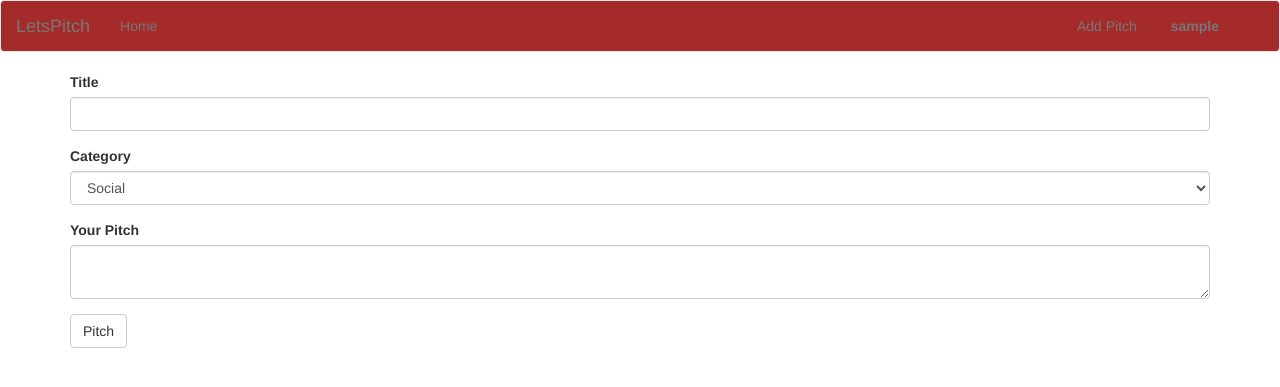
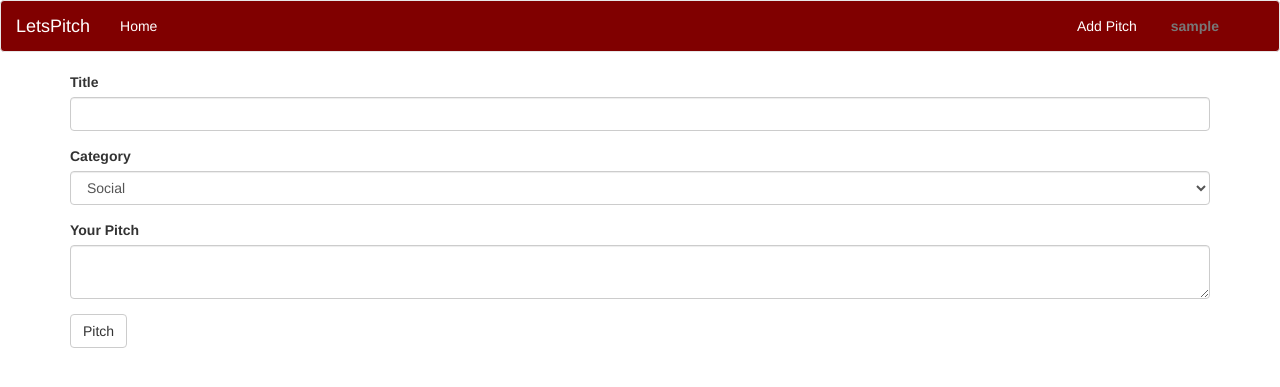
Before and after one commit to monginadiana/Lets-pitch, a Flask app: page /create_new in a window 1280 px wide. Shown: the top 387 px of the page. Run offline with Flask 2, Linux system fonts and the light colour scheme; the visitor is signed in with stand-in values (Sample User, id 1); data comes from the database, SQL or seed files in the repository; some libraries are stand-ins or nearby versions.

Commit message:
addition of the colors in the navbar

```diff
--- a/app/templates/navbar.html
+++ b/app/templates/navbar.html
@@ -1,4 +1,4 @@
-<nav class="navbar navbar-default "style="background-color:brown"">
+<nav class="navbar navbar-default "style="background-color: maroon"">
   <div class="container-fluid">
     <!-- Brand and toggle get grouped for better mobile display -->
     <div class="navbar-header">
@@ -9,27 +9,27 @@
         <span class="icon-bar"></span>
         <span class="icon-bar"></span>
       </button>
-      <a class="navbar-brand" href="/">Lets<span>Pitch</span></a>
+      <a class="navbar-brand" href="/"style="color:white;">Lets<span>Pitch</span></a>
     </div>
     <!-- Collect the nav links, forms, and other content for toggling -->
     <div class="collapse navbar-collapse" id="bs-example-navbar-collapse-1">
       <ul class="nav navbar-nav">
         <li class="nav-item">
-          <a class="nav-link" href="{{url_for('main.index')}}">Home</a>
+          <a class="nav-link" href="{{url_for('main.index')}}" style="color:white;">Home</a>
         </li>
       </ul>
       <ul class="nav navbar-nav navbar-right">
         <li class="">
           {% if current_user.is_authenticated %}
           <li class="nav-item">
-            <a id="create-acc" class="nav-link" href="{{url_for('main.new_pitch')}}">Add Pitch</a>
+            <a id="create-acc" class="nav-link" href="{{url_for('main.new_pitch')}}" style="color:white;">Add Pitch</a>
           </li>
         <li class="nav-item dropdown">
           <a class="nav-link dropdown-toggle" style='margin-right:30px' data-toggle="dropdown" aria-haspopup="true"
             aria-expanded="false">
             <i class="fas fa-user"></i>&nbsp;<strong>{{current_user.username}}</strong> </a>
           <div class="dropdown-menu dropdown-menu-right dropdown-info" aria-labelledby="navbarDropdownMenuLink-4">
-            <a class="dropdown-item" href="{{url_for('main.profile',name=current_user.username)}}"><i
+            <a class="dropdown-item" href="{{url_for('main.profile',name=current_user.username)}}"style="color:white;"><i
                 class="far fa-user"></i>&nbsp; My Profile</a><br>
             <a class="dropdown-item" href="{{url_for('auth.logout')}}"><i class="fas fa-sign-out-alt"></i>&nbsp; Log
               out</a>
@@ -38,11 +38,11 @@
         {% else %}
         <li class="nav-item">
           <a class="nav-link" href="{{url_for('auth.login')}}" style='margin-right:30px'><i
-              class="fas fa-sign-in-alt"></i>&nbsp; <strong>Log In</strong></a>
+              class="fas fa-sign-in-alt"style="color:white;"></i>&nbsp; <strong>Log In</strong></a>
         </li>
         <li class="nav-item">
           <a style='margin-right:30px' class="nav-link" href="{{url_for('auth.register')}}"><i
-              class="fas fa-user-plus"></i></i>&nbsp; <strong>Sign Up</strong></a>
+              class="fas fa-user-plus "style="color:white;"></i></i>&nbsp;"<strong>Sign Up</strong></a>
         </li>
         {%endif%}
       </ul>
```
